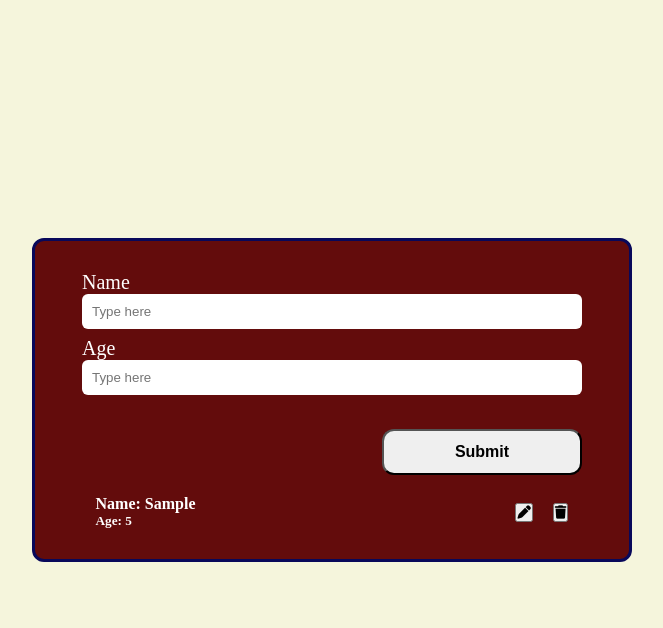
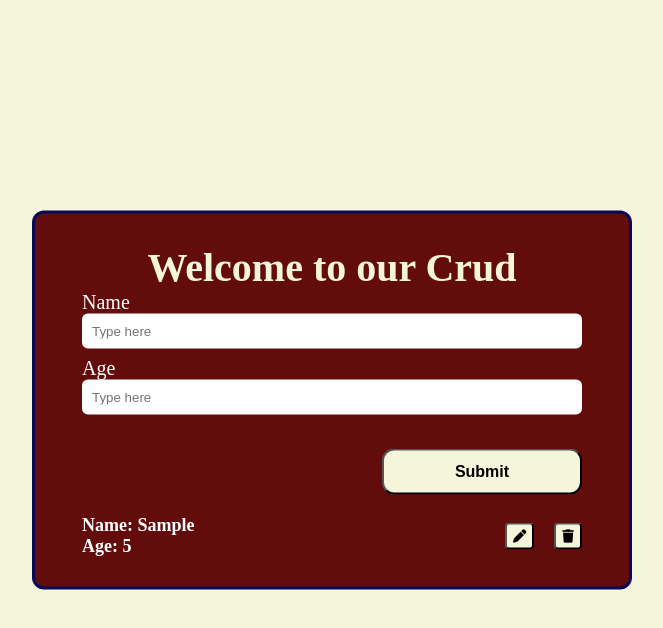
Before and after one commit to ahmadjonovfarrux/typescript, a plain HTML site: page index.html in a window 1280 px wide. Both pictures are taken after typing "Sample", "5" into the empty fields and a click on the button "Submit". Shown: the whole page, without its empty margins (308-971 px from the left). Drawn offline with Linux system fonts and the light colour scheme.

Commit message:
Enhance UI styling and functionality: add header, update form input handling, and adjust layout properties

```diff
--- a/app.css
+++ b/app.css
@@ -37,6 +37,12 @@ body {
   justify-content: center;
   border: 3px solid rgb(8, 8, 90);
   color: white;
+}
+
+h1 {
+  font-size: 40px;
+  font-weight: 600;
+  color: beige;
 }
 
 form {
@@ -81,12 +87,22 @@ p label {
 }
 
 .ItemWrapper {
+  width: 500px;
   margin-top: 20px;
   display: flex;
   align-items: center;
-  gap: 320px;
+  /* gap: 320px; */
+  justify-content: space-between;
 }
 
-h4 {
-  font-size: 16px;
+h4,
+h5 {
+  font-size: 18px;
+  font-weight: 600;
 }
+
+button {
+  padding: 4px 6px;
+  border-radius: 4px;
+  background-color: beige;
+}
--- a/app.js
+++ b/app.js
@@ -35,17 +35,14 @@ function upDateUi(user) {
             localStorage.setItem("person", JSON.stringify(users));
             upDateUi(users);
         });
-        // editItems.addEventListener("click", () => {
-        //   const edit = users.find((item) => {
-        //    return users.name == item.name && users.age == item.age;
-        //   });
-        //   if (edit) {
-        //     const newName = prompt("ism");
-        //     const newAge = prompt("yosh");
-        //     h4.textContent = newName;
-        //     h5.textContent = newAge;
-        //   }
-        // });
+        editItems.addEventListener("click", () => {
+            const name = form.elements.namedItem("name");
+            const age = form.elements.namedItem("age");
+            name.value = user.name;
+            age.value = user.age.toString();
+            users.splice(index, 1);
+            upDateUi(users);
+        });
         h4.textContent = `Name: ${user.name}`;
         h5.textContent = `Age: ${user.age.toString()}`;
         templateBox.appendChild(clone);
--- a/index.html
+++ b/index.html
@@ -21,6 +21,7 @@
   </head>
   <body>
     <div class="container__wrapper">
+      <h1>Welcome to our Crud</h1>
       <form>
         <div class="form__nameInput">
           <p><label for="name">Name</label></p>
```
Also changed, not shown: 1 other file.
